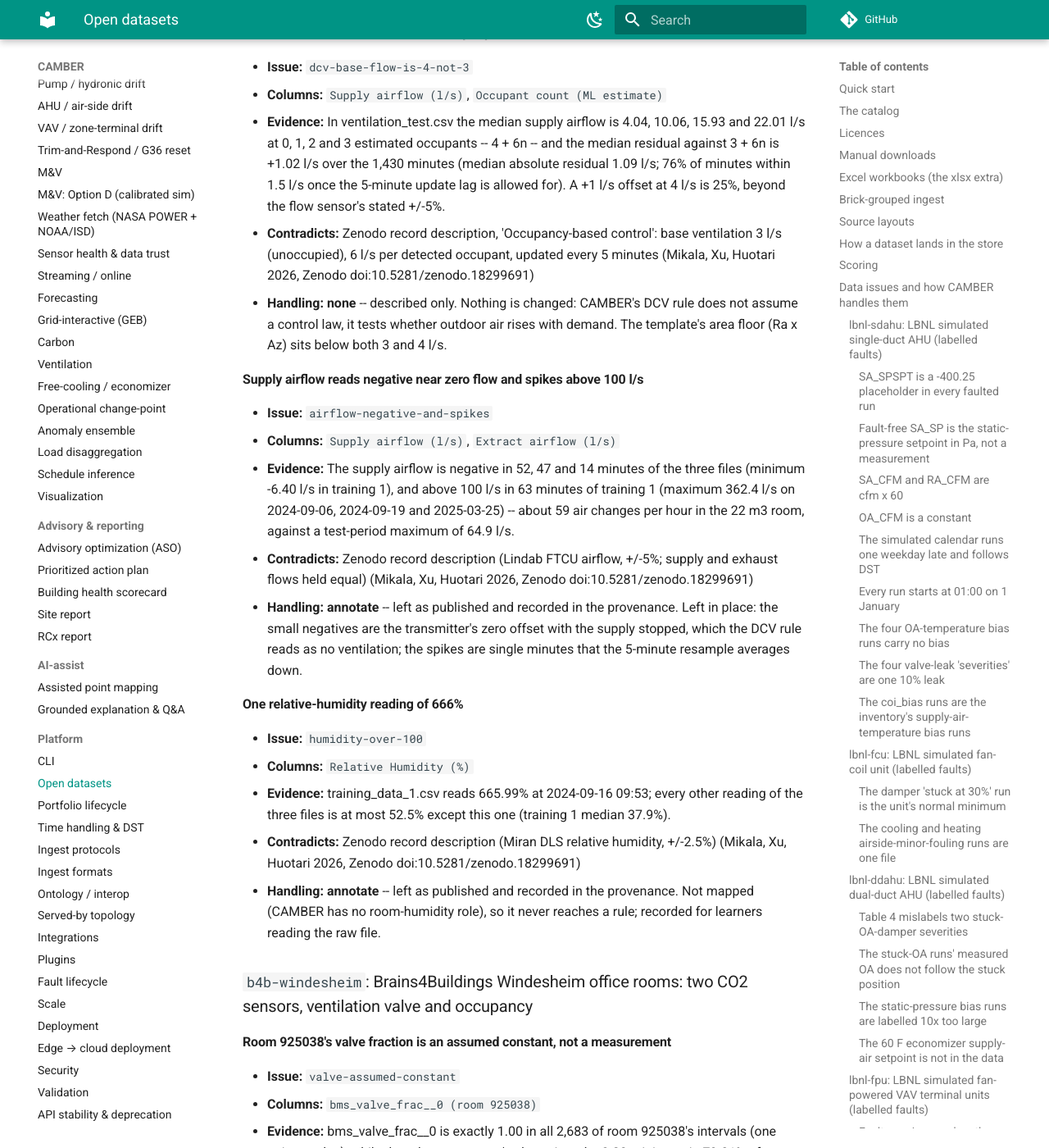
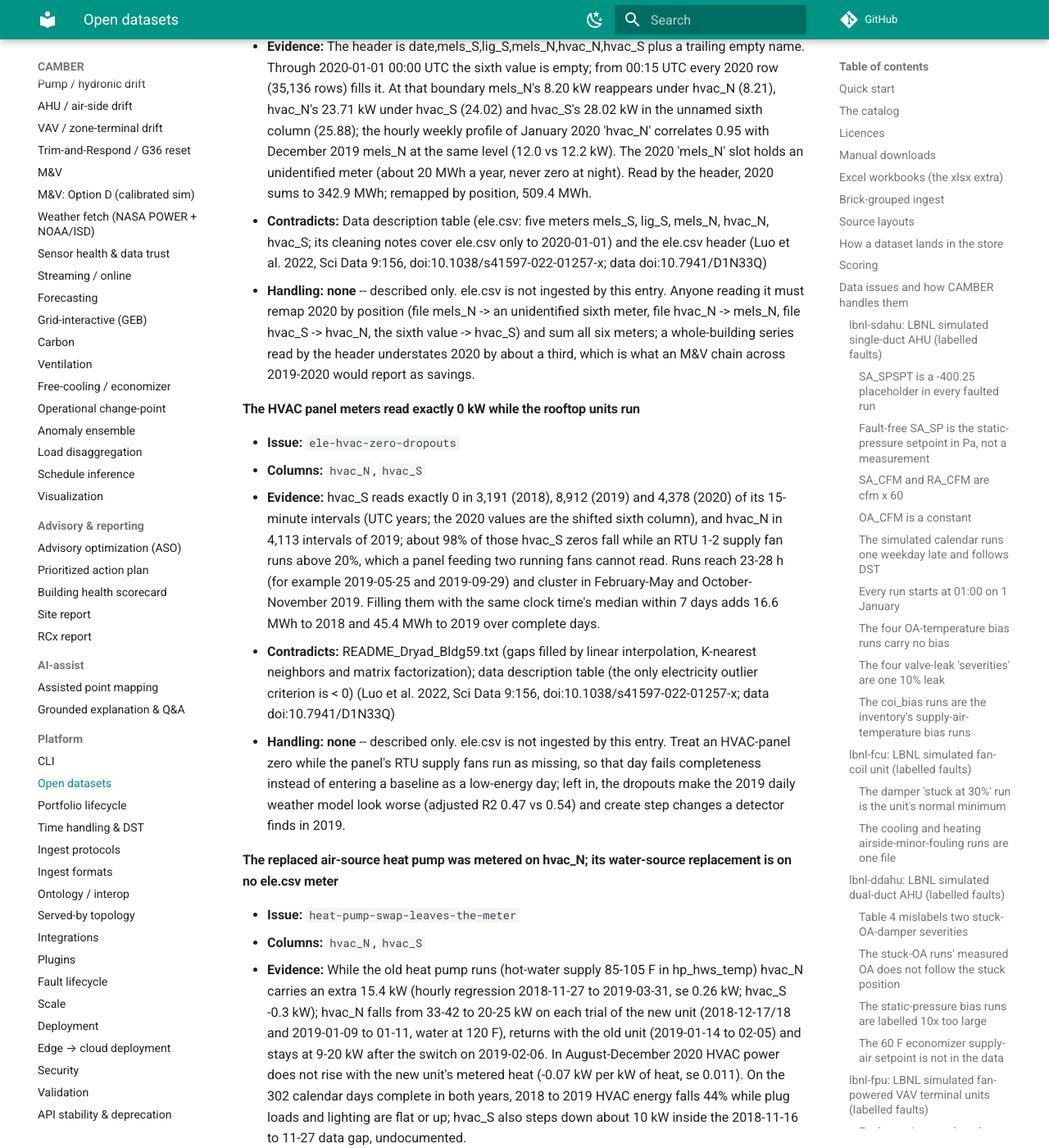
Before and after one commit to yroussev/camber, an MkDocs documentation site: the page built from docs/DATASETS.md, in a window 1280 px wide and 1400 px high, scrolled down 25576 px. Shown: the whole window at 82% size. Built offline with MkDocs 1.6.1 and Material for MkDocs 9.7.7, drawn with Linux system fonts in a browser that asks for light colours; comment, search, counter and statistics services are not loaded; some of the changed text lies outside the part shown.

Commit message:
datasets: lbnl-b59 data issues for ele.csv -- shifted 2020 columns, HVAC dropouts, heat-pump boundary (#49)
Found while checking whether B59's 2018 -> 2019 energy drop can anchor a
real-data M&V chain (#21 phase 21e). ele.csv is not ingested by the
entry, so the handling is 'none' and each note says what a reader must do:

- from 2020-01-01 00:15 UTC the file carries six meters under five
  names, shifted one place right: read by the header, 2020 sums to
  342.9 MWh instead of 509.4 MWh;
- the HVAC panel meters read exactly 0 while the rooftop units run
  (8,912 hvac_S intervals in 2019);
- the replaced air-source heat pump (about 15.4 kW) was metered on
  hvac_N and its water-source replacement is on no ele.csv meter, so a
  2018 vs later saving overstates the retrofit.

docs/DATASETS.md regenerated from the catalog.

```diff
--- a/docs/DATASETS.md
+++ b/docs/DATASETS.md
@@ -617,6 +617,30 @@ only). Nothing is corrected silently. `camber datasets info <id>` prints the sam
 - **Evidence:** zone_co2.csv has 11 CO2 columns (the table says 13; the Brick model also has 11 CO2 sensors); uft_fan_spd.csv has 51 columns and uft_hw_valve.csv 44 (the table says 44 and 51); the plenum static setpoint reads 0.06 (RTU03 also 0.6) -- an underfloor-plenum setpoint in inH2O, not the 'psi' the table states (0.06 psi would be 1.7 inH2O).
 - **Contradicts:** data_description_table_3year_clean_data.xlsx (Number of data points, Unit) (Luo et al. 2022, Sci Data 9:156, doi:10.1038/s41597-022-01257-x; data doi:10.7941/D1N33Q)
 - **Handling: none** -- described only. Nothing to correct in the values: the catalog maps the 11 CO2 columns that exist, and does not map the plenum static setpoint.
+
+#### From 2020, ele.csv carries six meters under five column names, shifted one place right
+
+- **Issue:** `ele-2020-columns-shifted`
+- **Columns:** `mels_N`, `hvac_N`, `hvac_S`
+- **Evidence:** The header is date,mels_S,lig_S,mels_N,hvac_N,hvac_S plus a trailing empty name. Through 2020-01-01 00:00 UTC the sixth value is empty; from 00:15 UTC every 2020 row (35,136 rows) fills it. At that boundary mels_N's 8.20 kW reappears under hvac_N (8.21), hvac_N's 23.71 kW under hvac_S (24.02) and hvac_S's 28.02 kW in the unnamed sixth column (25.88); the hourly weekly profile of January 2020 'hvac_N' correlates 0.95 with December 2019 mels_N at the same level (12.0 vs 12.2 kW). The 2020 'mels_N' slot holds an unidentified meter (about 20 MWh a year, never zero at night). Read by the header, 2020 sums to 342.9 MWh; remapped by position, 509.4 MWh.
+- **Contradicts:** Data description table (ele.csv: five meters mels_S, lig_S, mels_N, hvac_N, hvac_S; its cleaning notes cover ele.csv only to 2020-01-01) and the ele.csv header (Luo et al. 2022, Sci Data 9:156, doi:10.1038/s41597-022-01257-x; data doi:10.7941/D1N33Q)
+- **Handling: none** -- described only. ele.csv is not ingested by this entry. Anyone reading it must remap 2020 by position (file mels_N -> an unidentified sixth meter, file hvac_N -> mels_N, file hvac_S -> hvac_N, the sixth value -> hvac_S) and sum all six meters; a whole-building series read by the header understates 2020 by about a third, which is what an M&V chain across 2019-2020 would report as savings.
+
+#### The HVAC panel meters read exactly 0 kW while the rooftop units run
+
+- **Issue:** `ele-hvac-zero-dropouts`
+- **Columns:** `hvac_N`, `hvac_S`
+- **Evidence:** hvac_S reads exactly 0 in 3,191 (2018), 8,912 (2019) and 4,378 (2020) of its 15-minute intervals (UTC years; the 2020 values are the shifted sixth column), and hvac_N in 4,113 intervals of 2019; about 98% of those hvac_S zeros fall while an RTU 1-2 supply fan runs above 20%, which a panel feeding two running fans cannot read. Runs reach 23-28 h (for example 2019-05-25 and 2019-09-29) and cluster in February-May and October-November 2019. Filling them with the same clock time's median within 7 days adds 16.6 MWh to 2018 and 45.4 MWh to 2019 over complete days.
+- **Contradicts:** README_Dryad_Bldg59.txt (gaps filled by linear interpolation, K-nearest neighbors and matrix factorization); data description table (the only electricity outlier criterion is < 0) (Luo et al. 2022, Sci Data 9:156, doi:10.1038/s41597-022-01257-x; data doi:10.7941/D1N33Q)
+- **Handling: none** -- described only. ele.csv is not ingested by this entry. Treat an HVAC-panel zero while the panel's RTU supply fans run as missing, so that day fails completeness instead of entering a baseline as a low-energy day; left in, the dropouts make the 2019 daily weather model look worse (adjusted R2 0.47 vs 0.54) and create step changes a detector finds in 2019.
+
+#### The replaced air-source heat pump was metered on hvac_N; its water-source replacement is on no ele.csv meter
+
+- **Issue:** `heat-pump-swap-leaves-the-meter`
+- **Columns:** `hvac_N`, `hvac_S`
+- **Evidence:** While the old heat pump runs (hot-water supply 85-105 F in hp_hws_temp) hvac_N carries an extra 15.4 kW (hourly regression 2018-11-27 to 2019-03-31, se 0.26 kW; hvac_S -0.3 kW); hvac_N falls from 33-42 to 20-25 kW on each trial of the new unit (2018-12-17/18 and 2019-01-09 to 01-11, water at 120 F), returns with the old unit (2019-01-14 to 02-05) and stays at 9-20 kW after the switch on 2019-02-06. In August-December 2020 HVAC power does not rise with the new unit's metered heat (-0.07 kW per kW of heat, se 0.011). On the 302 calendar days complete in both years, 2018 to 2019 HVAC energy falls 44% while plug loads and lighting are flat or up; hvac_S also steps down about 10 kW inside the 2018-11-16 to 11-27 data gap, undocumented.
+- **Contradicts:** Data descriptor: the heat pump is 'air-source type before March 2019, later replaced with water-source', and the EUI of 2018 is higher than 2019 and 2020 'due to the building retrofit' (Luo et al. 2022, Sci Data 9:156, doi:10.1038/s41597-022-01257-x; data doi:10.7941/D1N33Q)
+- **Handling: none** -- described only. ele.csv is not ingested by this entry. The swap is a real equipment change and a textbook non-routine event, but it moves heating energy out of the metered boundary, so a 2018 vs later saving on ele.csv overstates the retrofit: a weather-normalised comparison across 2019-02-06 needs a non-routine adjustment (about 15.4 kW on hvac_N while the old unit runs) or a baseline that starts after the switch.
 
 ### `finnish-dcv`: Finnish laboratory office room with occupancy-based DCV (ground-truth counts)
 
```
Also changed, not shown: 1 other file.
